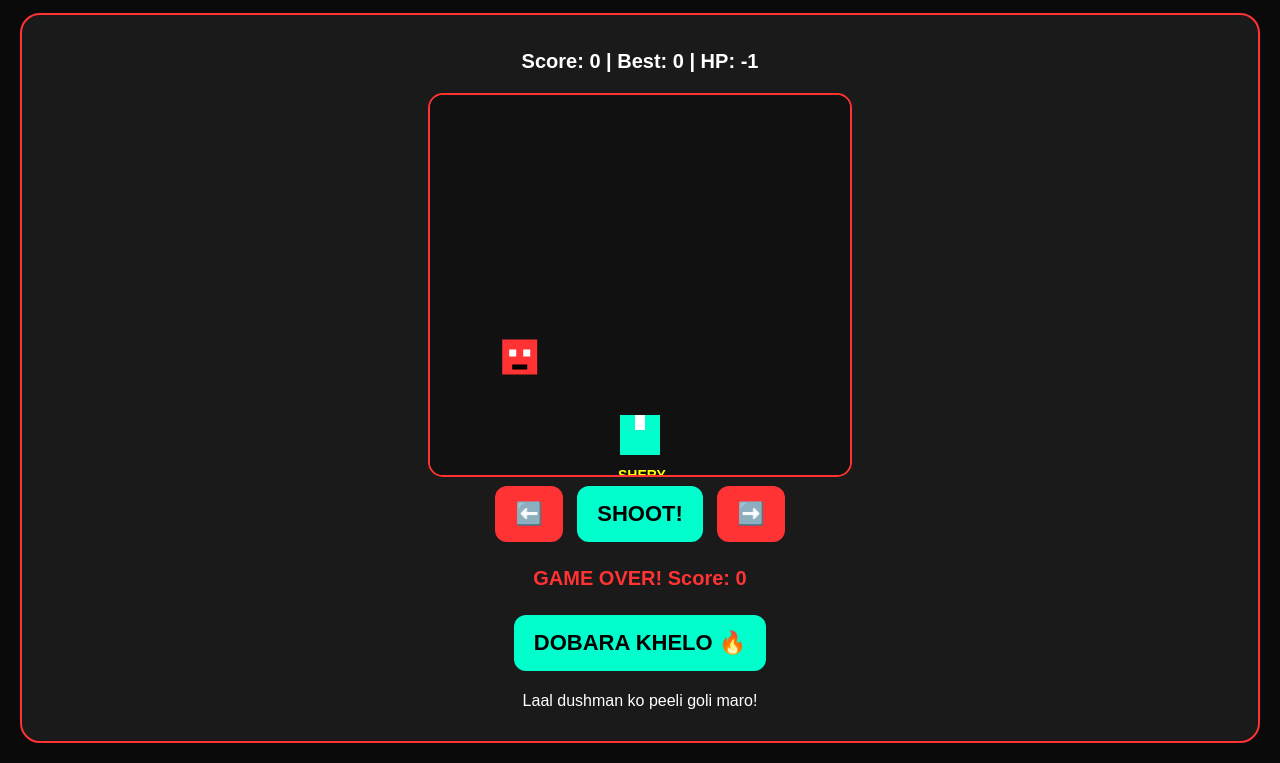
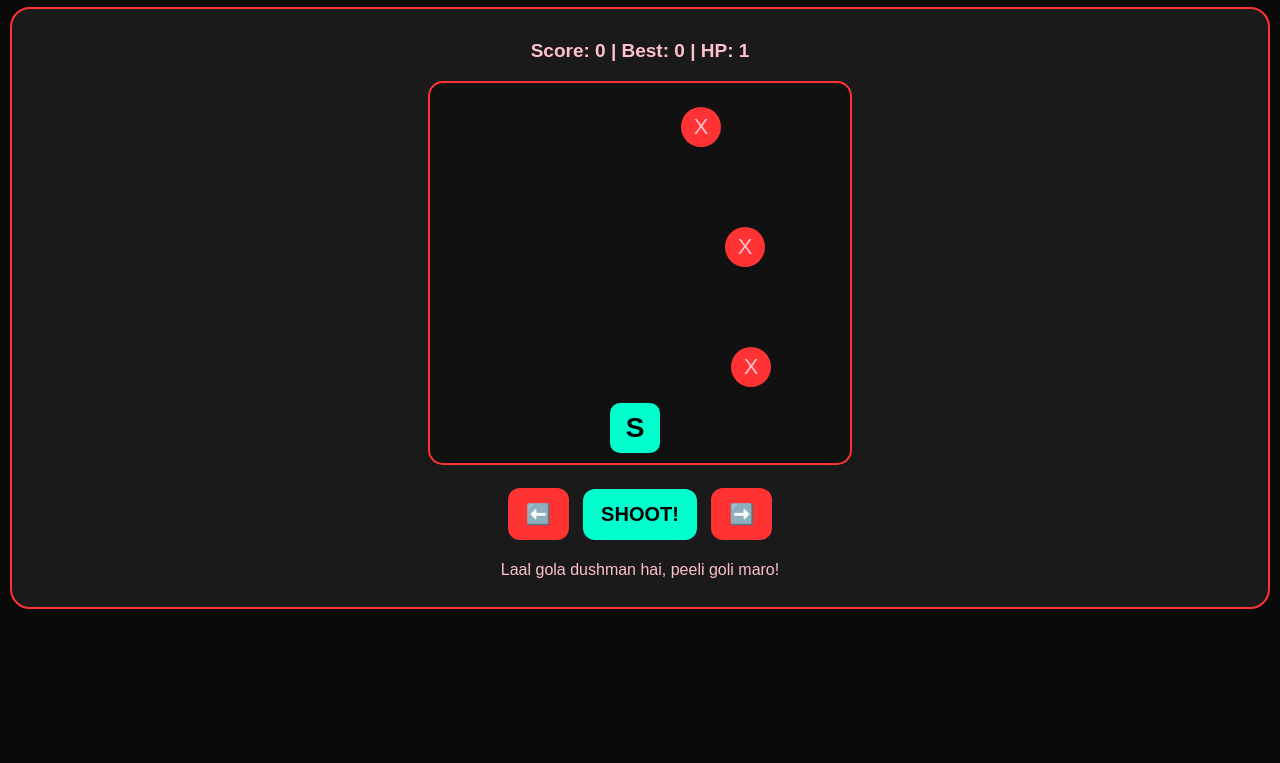
Before and after one commit to donbunny36-arch/shery-os, a plain HTML site: page index.html in a window 1280 px wide. Shown: the part 113-876 px from the top of the page. After the commit the page ends 800 px from the top, so only its background shows below. Drawn offline with Linux system fonts and the light colour scheme.

Commit message:
Update game title and styling in index.html

```diff
--- a/index.html
+++ b/index.html
@@ -2,13 +2,16 @@
 <html>
 <head>
 <meta name="viewport" content="width=device-width, initial-scale=1">
-<title>SHERY SHOOTER FIXED</title>
+<title>SHERY SHOOTER FINAL</title>
 <style>
-body{background:#0a0a0a;color:white;text-align:center;font-family:Arial;margin:0;padding:10px}
-h1{color:#ff3333;font-size:32px;text-shadow:0 0 15px #ff3333}
-.box{background:#1a1a1a;border:2px solid #ff3333;padding:15px;border-radius:20px;margin:10px}
-canvas{background:#111;border-radius:15px;width:100%;max-width:420px;border:2px solid #ff3333}
-.btn{background:#ff3333;border:none;padding:15px 20px;font-size:22px;border-radius:12px;font-weight:bold;color:white;margin:5px}
+body{background:#0a0a0a;color: Pink;text-align:center;font-family:Arial;margin:0;padding:10px}
+h1{color:#ff3333;font-size:30px}
+.box{background:#1a1a1a;border:2px solid #ff3333;padding:12px;border-radius:20px}
+#arena{position:relative;width:100%;max-width:420px;height:380px;background:#111;border:2px solid #ff3333;border-radius:15px;margin:auto;overflow:hidden}
+#player{position:absolute;width:50px;height:50px;background:#00ffcc;bottom:10px;left:180px;border-radius:10px;text-align:center;line-height:50px;font-size:28px;color:black;font-weight:bold}
+.enemy{position:absolute;width:40px;height:40px;background:#ff3333;border-radius:50%;text-align:center;line-height:40px;font-size:22px}
+.bullet{position:absolute;width:8px;height:20px;background:yellow;border-radius:5px}
+.btn{background:#ff3333;border:none;padding:14px 18px;font-size:20px;border-radius:12px;font-weight:bold;color:white;margin:5px}
 .btn2{background:#00ffcc;color:black}
 </style>
 </head>
@@ -16,46 +19,55 @@ canvas{background:#111;border-radius:15px;width:100%;max-width:420px;border:2px
 <h1>SHERY SHOOTER 🔫</h1>
 <p>By Shery + Meta AI 😎</p>
 <div class="box">
-<p style="font-size:20px;font-weight:bold">Score: <span id="score">0</span> | Best: <span id="best">0</span> | HP: <span id="hp">3</span></p>
-<canvas id="game" width="420" height="380"></canvas><br>
+<p style="font-size:19px;font-weight:bold">Score: <span id="score">0</span> | Best: <span id="best">0</span> | HP: <span id="hp">3</span></p>
+<div id="arena"><div id="player">S</div></div><br>
 <button class="btn" onclick="move(-40)">⬅️</button>
 <button class="btn btn2" onclick="shoot()">SHOOT!</button>
 <button class="btn" onclick="move(40)">➡️</button>
-<p id="over" style="color:#ff3333;font-weight:bold;font-size:20px"></p>
-<button class="btn btn2" onclick="restart()" style="display:none" id="restartBtn">DOBARA KHELO 🔥</button>
-<p>Laal dushman ko peeli goli maro!</p>
+<p id="over" style="color:#ff3333;font-weight:bold"></p>
+<button class="btn btn2" onclick="location.reload()" style="display:none" id="restartBtn">DOBARA KHELO 🔥</button>
+<p>Laal gola dushman hai, peeli goli maro!</p>
 </div>
 <script>
-let c=document.getElementById('game'), x=c.getContext('2d');
-let px=190, bullets=[], enemies=[], score=0, hp=3, over=false;
+let arena=document.getElementById('arena');
+let player=document.getElementById('player');
+let px=180, score=0, hp=3, over=false;
 let best=localStorage.getItem('sheryShootBest')||0;
 document.getElementById('best').innerText=best;
-function move(d){ px+=d; if(px<10)px=10; if(px>370)px=370; }
-function shoot(){ if(!over) bullets.push({x:px+20,y:315}); }
-function restart(){ px=190;bullets=[];enemies=[];score=0;hp=3;over=false;document.getElementById('over').innerText='';document.getElementById('restartBtn').style.display='none';document.getElementById('hp').innerText=hp;document.getElementById('score').innerText=score; }
-// Har 800ms me naya dushman
-setInterval(()=>{ if(!over){ enemies.push({x:Math.random()*380,y:-20,s:1+Math.random()*1.5}); } },800);
-function draw(){
-  x.clearRect(0,0,420,380);
-  x.fillStyle='#111'; x.fillRect(0,0,420,380);
-  // Player - GREEN SHIP (emoji nahi, shape hai)
-  x.fillStyle='#00ffcc'; x.fillRect(px,320,40,40);
-  x.fillStyle='white'; x.fillRect(px+15,320,10,15);
-  x.fillStyle='yellow'; x.font='bold 14px Arial'; x.fillText('SHERY',px-2,385);
-  // Bullets - PEELI
-  x.fillStyle='#ffff00';
-  for(let i=bullets.length-1;i>=0;i--){ let b=bullets[i]; b.y-=12; x.fillRect(b.x,b.y,6,16); if(b.y<0) bullets.splice(i,1); }
-  // Enemies - LAAL
-  for(let ei=enemies.length-1;ei>=0;ei--){ let e=enemies[ei]; e.y+=e.s*2;
-    x.fillStyle='#ff3333'; x.fillRect(e.x,e.y,35,35);
-    x.fillStyle='white'; x.fillRect(e.x+7,e.y+10,7,7); x.fillRect(e.x+21,e.y+10,7,7);
-    x.fillStyle='black'; x.fillRect(e.x+10,e.y+25,15,5);
-    for(let bi=bullets.length-1;bi>=0;bi--){ let b=bullets[bi]; if(b.x>e.x-5 && b.x<e.x+40 && b.y>e.y-10 && b.y<e.y+40){ enemies.splice(ei,1); bullets.splice(bi,1); score+=10; document.getElementById('score').innerText=score; break; } }
-    if(e.y>360){ enemies.splice(ei,1); hp--; document.getElementById('hp').innerText=hp; if(hp<=0){ over=true; if(score>best){best=score;localStorage.setItem('sheryShootBest',best);document.getElementById('best').innerText=best;} document.getElementById('over').innerText='GAME OVER! Score: '+score; document.getElementById('restartBtn').style.display='inline-block'; } }
-  }
-  requestAnimationFrame(draw);
+function move(d){ px+=d; if(px<0)px=0; if(px>360)px=360; player.style.left=px+'px'; }
+function shoot(){
+  if(over) return;
+  let b=document.createElement('div'); b.className='bullet'; let bx=px+21; let by=310;
+  b.style.left=bx+'px'; b.style.top=by+'px'; arena.appendChild(b);
+  let iv=setInterval(()=>{
+    by-=12; b.style.top=by+'px';
+    // check hit
+    let ens=document.querySelectorAll('.enemy');
+    ens.forEach(en=>{
+      let ex=parseInt(en.style.left), ey=parseInt(en.style.top);
+      if(Math.abs(bx-ex)<35 && Math.abs(by-ey)<35){
+        en.remove(); clearInterval(iv); b.remove(); score+=10; document.getElementById('score').innerText=score;
+      }
+    });
+    if(by<0){ clearInterval(iv); b.remove(); }
+  },30);
 }
-draw();
+// Har 900ms me dushman
+setInterval(()=>{
+  if(over) return;
+  let e=document.createElement('div'); e.className='enemy'; e.innerText='X';
+  let ex=Math.floor(Math.random()*360); let ey=-40;
+  e.style.left=ex+'px'; e.style.top=ey+'px'; arena.appendChild(e);
+  let iv=setInterval(()=>{
+    ey+=4; e.style.top=ey+'px';
+    if(ey>370){
+      clearInterval(iv); e.remove(); hp--; document.getElementById('hp').innerText=hp;
+      if(hp<=0){ over=true; if(score>best){best=score;localStorage.setItem('sheryShootBest',best);document.getElementById('best').innerText=best;}
+        document.getElementById('over').innerText='GAME OVER! Score: '+score; document.getElementById('restartBtn').style.display='inline-block';
+      }
+    }
+  },30);
+},900);
 </script>
 </body>
   </html>
```
